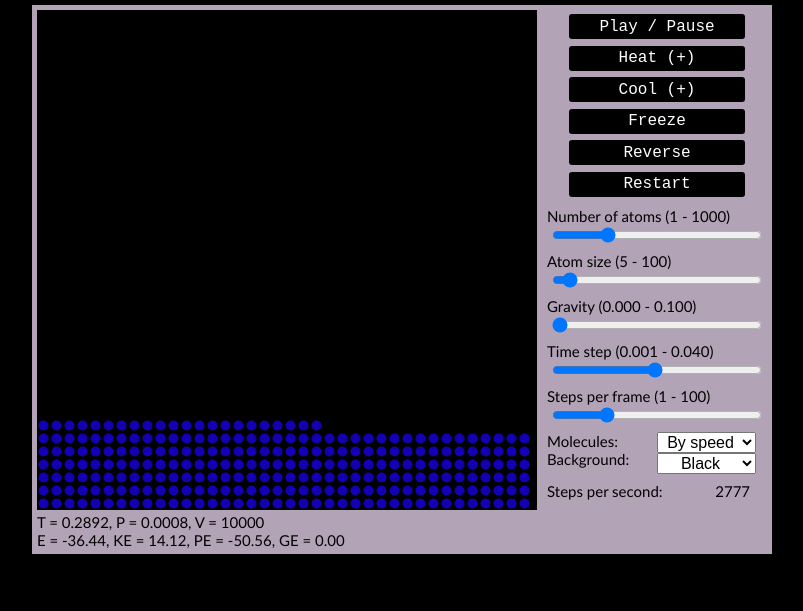
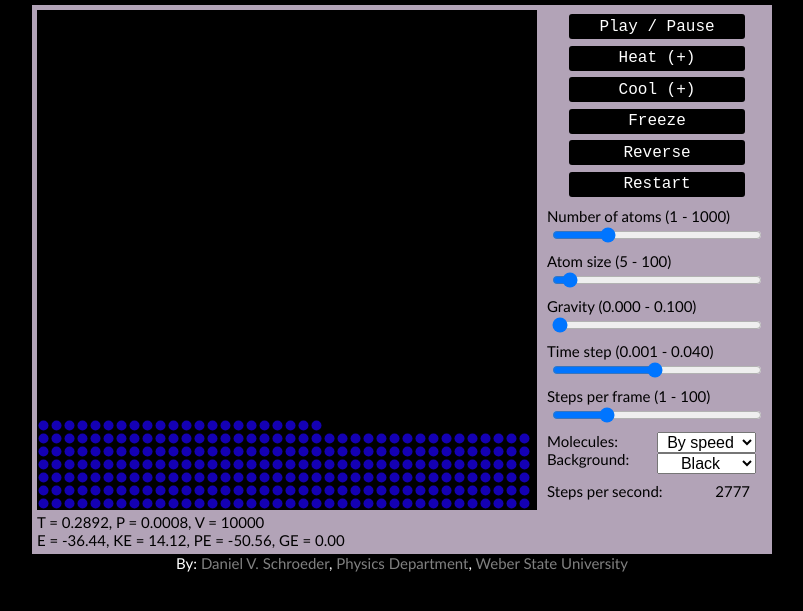
Before and after one commit to ChristopherMatthewRamos/School-Projects, a plain HTML site: page Inquiries, Investigation, and Immersion/Concept Note/Molecular Dynamics.html in a window 1280 px wide. Shown: the part 49-660 px from the top of the page, without its empty margins (238-1041 px from the left). Drawn offline with Linux system fonts and the light colour scheme.

Commit message:
Update Molecular Dynamics.html

```diff
--- a/Inquiries, Investigation, and Immersion/Concept Note/Molecular Dynamics.html
+++ b/Inquiries, Investigation, and Immersion/Concept Note/Molecular Dynamics.html
@@ -26,6 +26,7 @@
 
 <body>
 <h2 style="text-align:center; margin-bottom:8px;">Molecular Dynamics</h2>
+
 
 <div id="mainDiv" style="width:730px; margin-left:auto; margin-right:auto; background-color:#b2a3b7; border:5px solid #b2a3b7;">
 
@@ -112,7 +113,14 @@
 		<div style="clear:both;color:black;" id="dataReadout">T = 0.2892, P = 0.0008, V = 10000</div>
 		<div id="energyReadout" style="color:black">E = -36.44, KE = 14.12, PE = -50.56, GE = 0.00</div>
 	</div>
+
 </div>
+<p style="text-align:center; margin-top:0;">
+	By:
+	<a href="http://physics.weber.edu/schroeder/" style="color:gray; text-decoration:none">Daniel V. Schroeder</a>,
+	<a href="http://physics.weber.edu" style="color:gray; text-decoration:none">Physics Department</a>,
+	<a href="http://weber.edu" style="color:gray; text-decoration:none">Weber State University</a>
+</p>
 
 <script>
 
```
